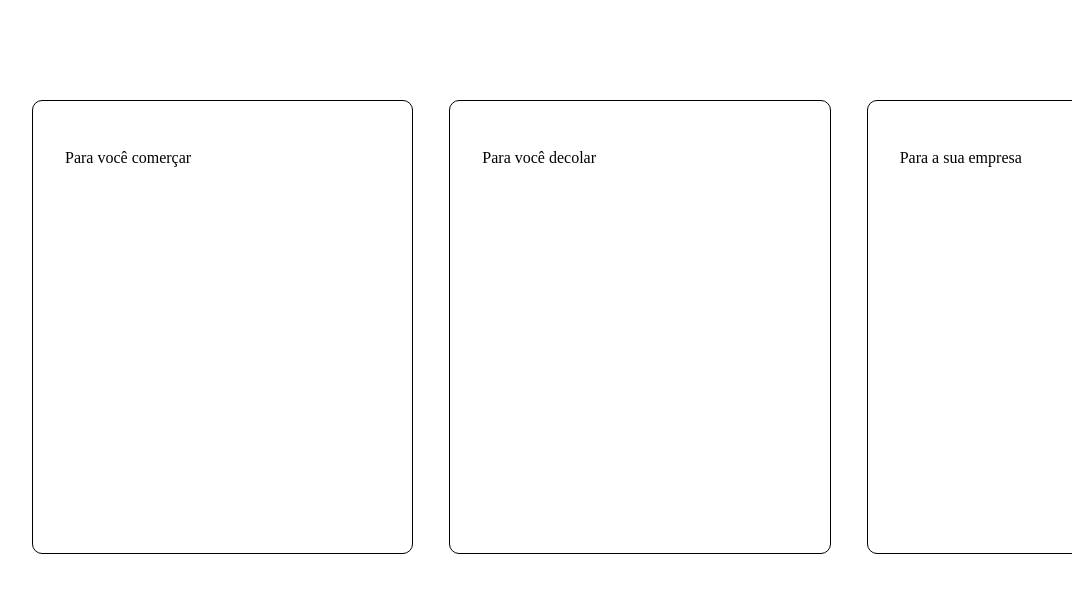
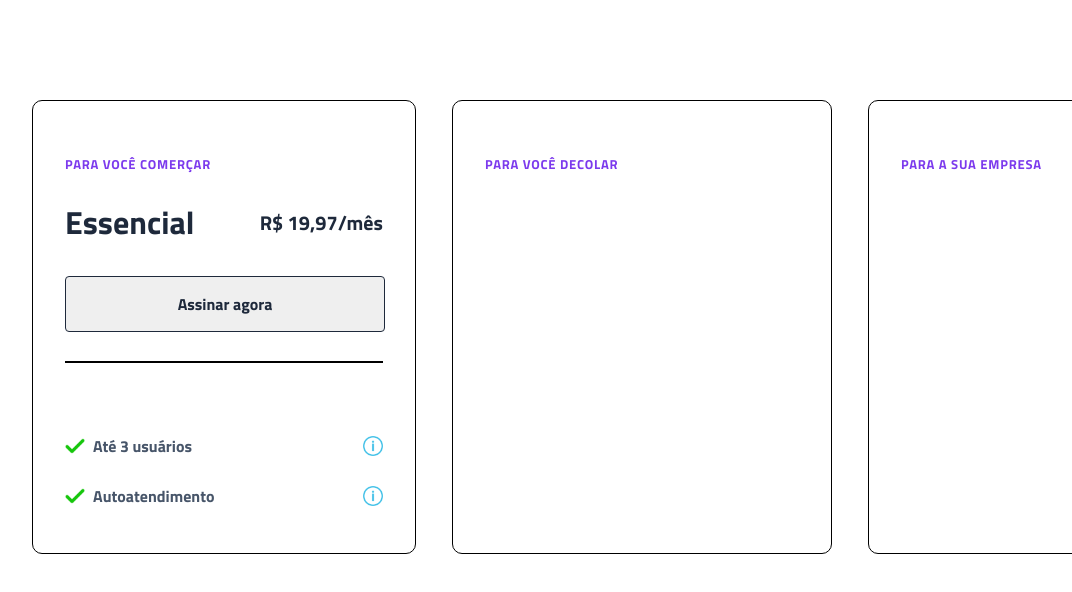
Before and after one commit to Wesleygrs2/DesafioRocketSeat15, a plain HTML site: page index.html in a window 1280 px wide. Shown: the whole page, without its empty margins (48-1120 px from the left). Drawn offline with Linux system fonts and the light colour scheme.

Commit message:
Colocando Css e Icons

```diff
--- a/index.html
+++ b/index.html
@@ -17,7 +17,28 @@
         <!--Card Essencial-->
             <div class="card">
                 <span>Para você comerçar</span>
-
+                <div class="text">
+                    <h1>Essencial</h1>
+                    <p>R$ 19,97/mês</p>
+                </div>
+                <button>Assinar agora</button>
+                <hr>
+                <div>
+                    <div class="info">
+                        <div class="checkinfo">
+                            <img src="./images/check.png" alt="CheckBox">
+                            <p>Até 3 usuários</p>
+                        </div>
+                        <img src="./images/info.png" alt="Informação">
+                    </div>
+                    <div class="info">
+                        <div class="checkinfo">
+                            <img src="./images/check.png" alt="CheckBox">
+                            <p>Autoatendimento</p>
+                        </div>
+                        <img src="./images/info.png" alt="Informação">
+                    </div>
+                </div>
             </div>
             <!--Fim Card Essencial-->
             <div class="card-especial">
--- a/style.css
+++ b/style.css
@@ -38,3 +38,96 @@
     height: 454px;
 
 }
+span {
+    width: 147px;
+    height: 21px;
+    font-family: 'Titillium Web', sans-serif;
+    font-weight: 600; /*Peso da cor*/
+    font-size: 13px;
+    line-height: 30px; /*Largura entre os textos*/
+    letter-spacing: 0.06em; /*espaçamento entre as letras*/
+    text-transform: uppercase;
+    color: #7c3aed;
+
+}
+.text{
+    display: flex;
+    flex-direction: row;
+    justify-content: space-between;
+    align-items: center;
+    width: 100%;
+    padding: 0px;
+    gap: 8px;
+
+}
+button{
+    display: flex;
+    flex-direction: row;
+    justify-content: center;
+    align-items: center;
+    padding: 16px;
+    gap: 10px;
+    width: 320px;
+    height: 56px;
+    border: 1px solid #1E293B;
+    border-radius: 4px;
+    cursor: pointer;
+    /*text*/
+    font-family: 'Titillium Web', sans-serif;
+    font-weight: 700;
+    font-size: 16px;
+    line-height: 24px;
+    color: #1E293B;
+}
+hr {
+    margin-bottom: 30px;
+    border: 1px solid /*#e2e8f0*/;
+
+}
+h1{
+    width: 142px;
+    height: 49px;
+    font-family: 'Titillium Web', sans-serif;
+    font-style: normal;
+    font-weight: 700;
+    font-size: 32px;
+    line-height: 46px;
+    color: #1E293B;
+}
+p {
+    font-family: 'Titillium Web', sans-serif;
+    font-style: normal;
+    font-weight: 700;
+    font-size: 20px;
+    line-height: 30px;
+    color: #1E293B;
+
+}
+img {
+    width: 20px;
+    height: 20px;
+}
+.info p {
+
+    line-height: 50px;
+    font-family: 'Titillium Web';
+    font-style: normal;
+    font-weight: 400;
+    font-size: 16px;
+    color: #475569;
+}
+ .info {
+    display: flex;
+    justify-content: space-between;
+    align-items: center;
+    position: relative;
+    padding: 0px;
+    gap: 11px;
+ }
+ .checkinfo {
+    display: flex;
+    align-items: center;
+    padding: 0px;
+    gap: 8px;
+    width: 100%;
+ }
```
